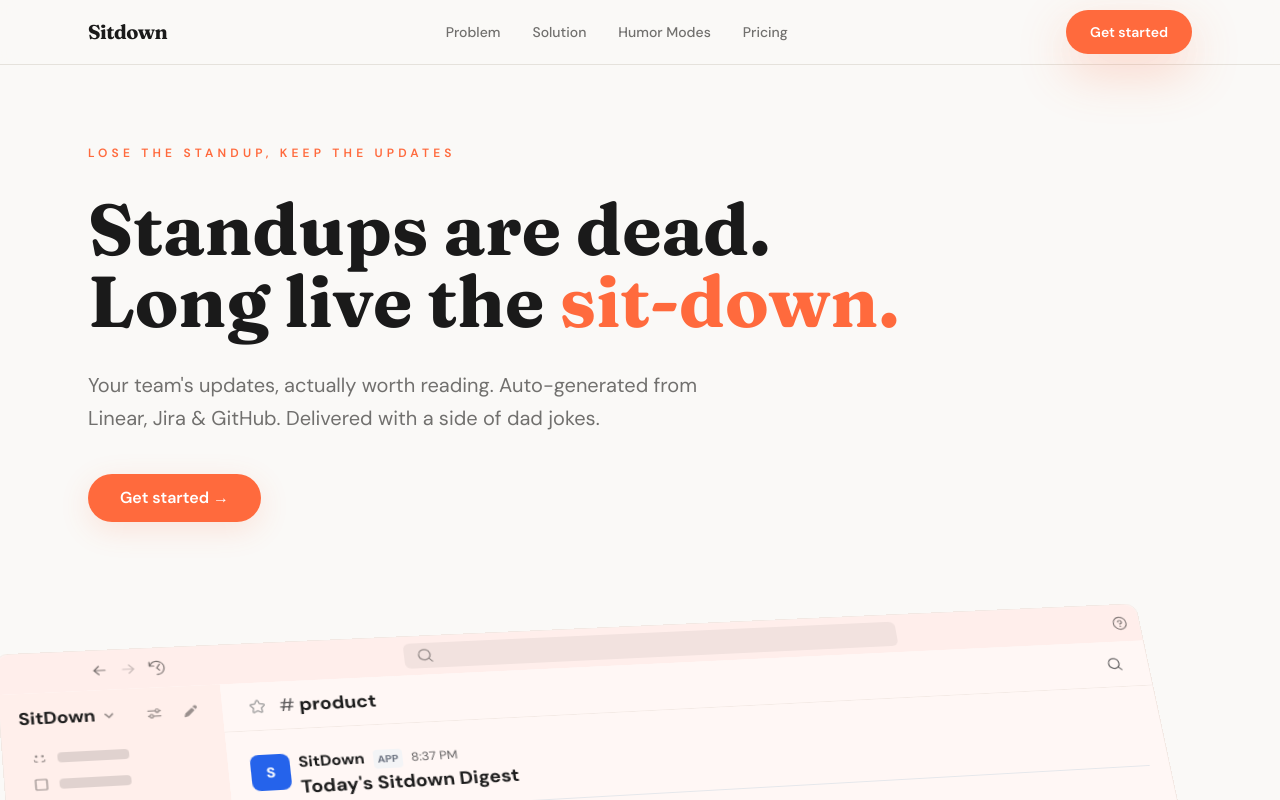
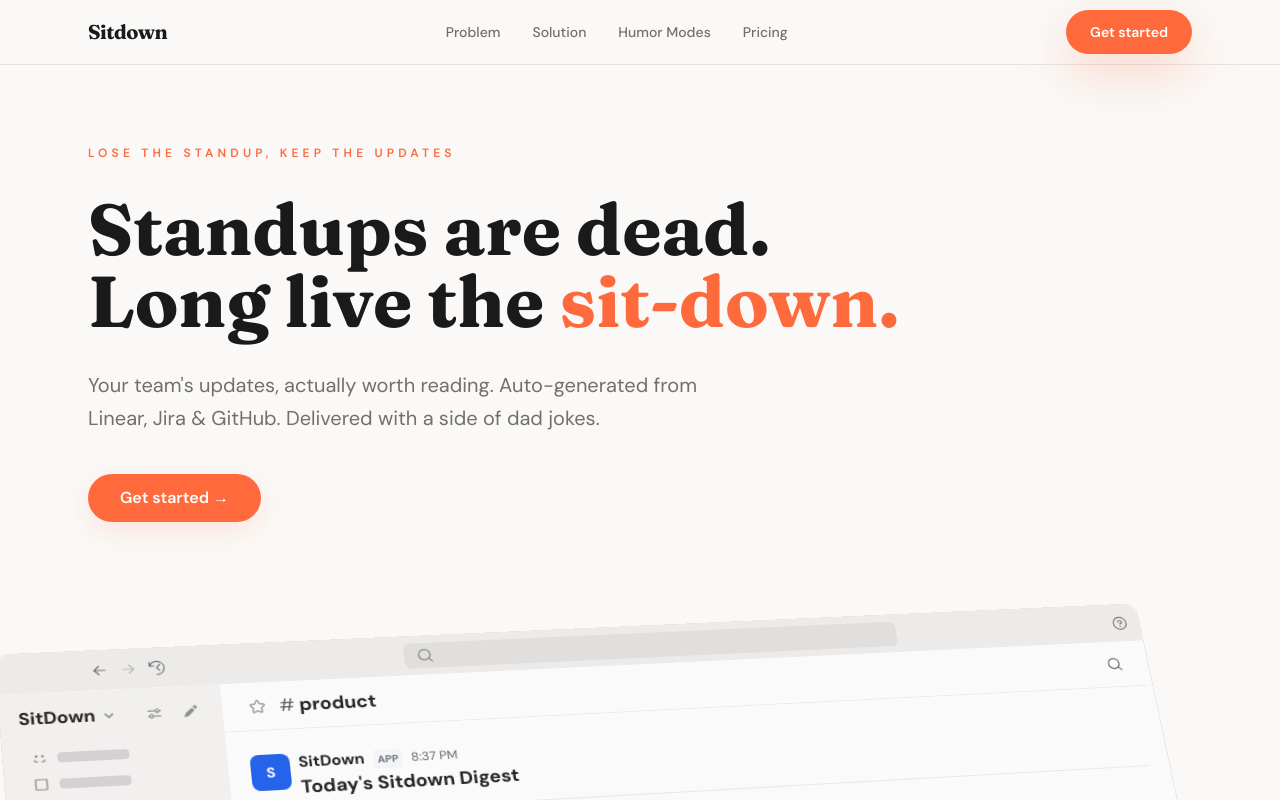
Before and after one commit to quody/sitdown, a Next.js app: page / in a window 1280 px wide. Shown: the top 800 px of the page. Built offline with nearby package versions, Linux system fonts and the light colour scheme.

Commit message:
color recactor light complete

```diff
--- a/app/globals.css
+++ b/app/globals.css
@@ -4,22 +4,23 @@
 
 :root {
   color-scheme: light;
-  --slack-aubergine: hsl(13, 100%, 96%);
-  --slack-aubergine-dark: hsl(10, 100%, 96%);
-  --slack-aubergine-darker: hsl(8, 100%, 95%);
-  --slack-aubergine-light: hsl(13, 100%, 96%);
-  --slack-aubergine-hover: hsla(0, 0%, 0%, 0.04);
-  --slack-aubergine-active: hsla(0, 0%, 0%, 0.08);
-  --slack-sidebar-text: hsl(300, 1%, 11%);
-  --slack-sidebar-text-secondary: hsla(300, 1%, 11%, 0.45);
-  --slack-highlight-purple: hsla(22, 96%, 43%, 0.10);
-  --slack-chat-bg: hsl(13, 100%, 98%);
-  --slack-chat-header-border: hsl(17, 35%, 92%);
-  --slack-text-primary: hsl(300, 1%, 11%);
-  --slack-text-secondary: hsl(330, 1%, 38%);
-  --slack-text-muted: hsl(0, 0%, 60%);
+  /* Slack mockup - Warm Stone palette */
+  --slack-aubergine: hsl(40, 6%, 94%);
+  --slack-aubergine-dark: hsl(40, 5%, 92%);
+  --slack-aubergine-darker: hsl(40, 4%, 90%);
+  --slack-aubergine-light: hsl(40, 6%, 95%);
+  --slack-aubergine-hover: hsla(40, 10%, 50%, 0.08);
+  --slack-aubergine-active: hsla(40, 10%, 50%, 0.12);
+  --slack-sidebar-text: hsl(30, 5%, 15%);
+  --slack-sidebar-text-secondary: hsla(30, 5%, 15%, 0.5);
+  --slack-highlight: hsla(40, 20%, 50%, 0.12);
+  --slack-chat-bg: hsl(40, 4%, 98%);
+  --slack-chat-header-border: hsl(40, 8%, 90%);
+  --slack-text-primary: hsl(30, 5%, 15%);
+  --slack-text-secondary: hsl(30, 3%, 40%);
+  --slack-text-muted: hsl(30, 2%, 55%);
   --slack-green: hsl(160, 100%, 24%);
-  --slack-blue: hsl(21, 97%, 44%);
+  --slack-blue: hsl(215, 80%, 50%);
   --slack-badge-red: hsl(340, 75%, 50%);
 }
 
--- a/tailwind.config.ts
+++ b/tailwind.config.ts
@@ -12,7 +12,7 @@
         muted: "#71706e",
         accent: "#ff6a3d",
         "accent-dark": "#eb4f20",
-        "accent-light": "#fff0eb",
+        "accent-light": "#f7f6f4",
         card: "#ffffff",
         stroke: "#e5e2dc"
       },
```
